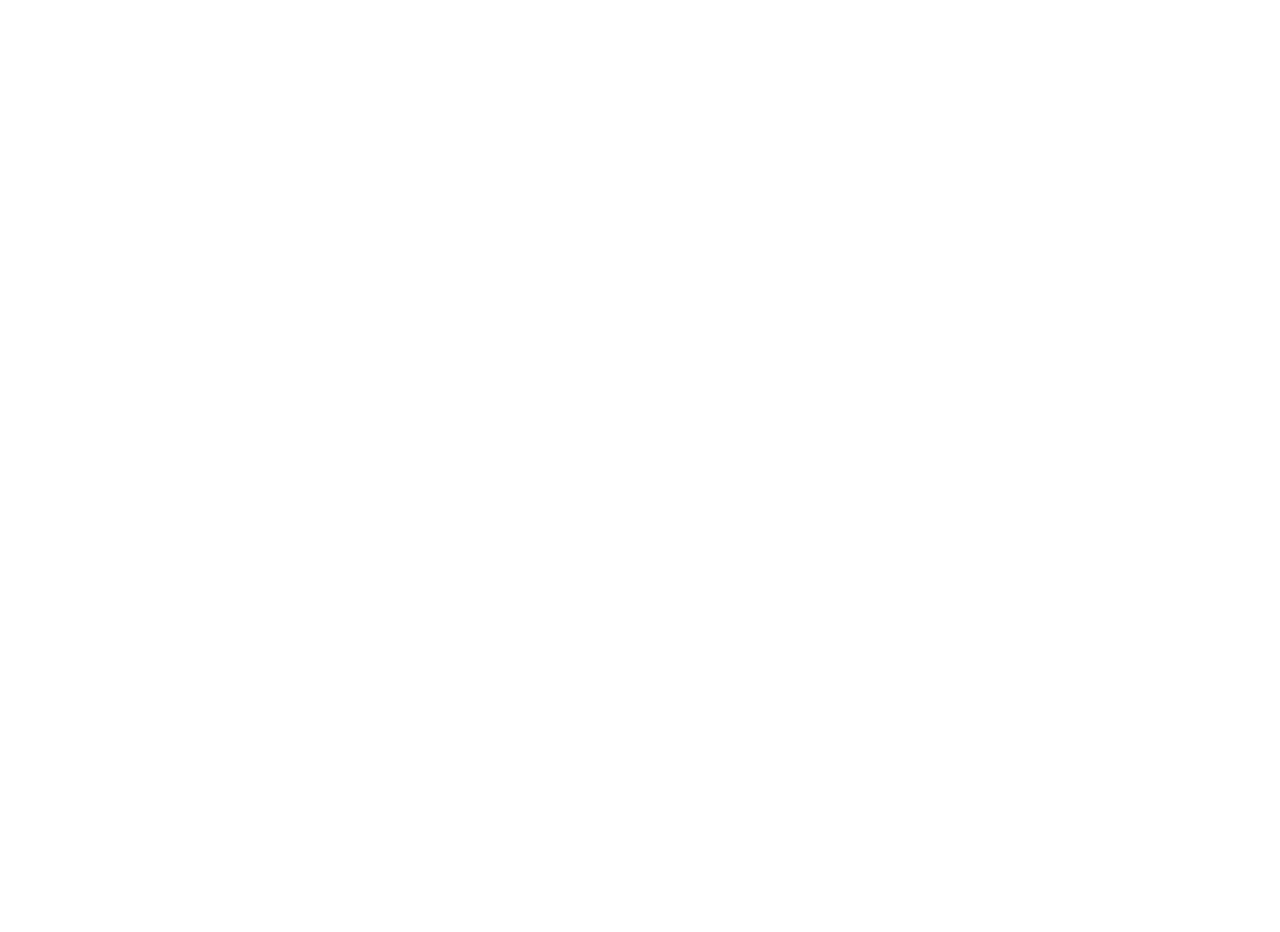
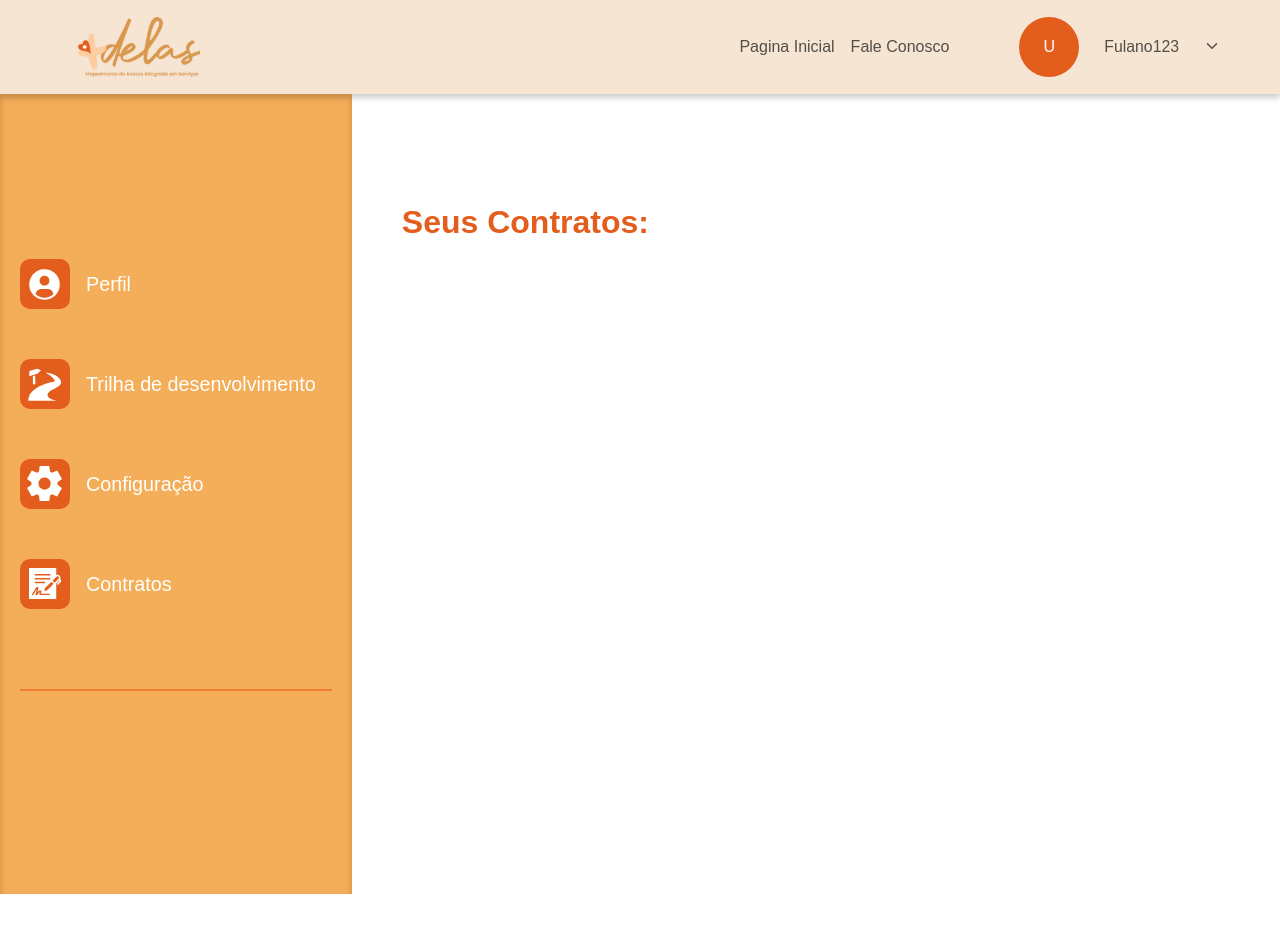
Before and after one commit to maisDelas/projeto-start-web, a React (Vite) app: page /Contratos in a window 1280 px wide. Before the commit this address had no page. Shown: the top 932 px of the page. Before the commit the page ends 800 px from the top, so only its background shows below. Built offline with nearby package versions, Linux system fonts and the light colour scheme.

Commit message:
Puxando atualizações

```diff
--- a/src/App.jsx
+++ b/src/App.jsx
@@ -16,6 +16,7 @@
 import CadastroPrestadora0 from 'pages/cadastroP/Prestadora0'
 import Pessoais from "./pages/pessoais/Pessoais";
 import Configuracao from 'pages/configuracao/Config'
+import Contratos from 'pages/contratosP/Contratos'
 
 
 
@@ -33,6 +34,8 @@
         <Route path="/ConteudoTrilha1" element={<ConteudoTrilha1 />} />
         <Route path="/ConteudoTrilha2" element={<ConteudoTrilha2 />} />
         <Route path="/Configuracao" element={<Configuracao />} />
+        <Route path="/Contratos" element={<Contratos/>} />
+
 
         <Route path="/CadastroTipo" element={<CadastroTipo />} />;
         <Route path="/DadosPessoais" element={<Pessoais />} />;
--- a/src/Components/navbar/Nav.usuario.styles.js
+++ b/src/Components/navbar/Nav.usuario.styles.js
@@ -4,6 +4,7 @@
 export const NavContainer = styled.div`
   background-color: #f6e5d3;
   padding-block:12px;
+  box-shadow: 0px 4px 6px rgba(0, 0, 0, 0.2);
 `
 export const NavContent = styled.div`
   max-width: 1440px;
--- a/src/Components/sidebar/Sidebar.jsx
+++ b/src/Components/sidebar/Sidebar.jsx
@@ -1,6 +1,7 @@
 
 import IconPerfil from 'imagesTrilha/iconPerfilT.svg'
 import IconTrilha from 'imagesTrilha/iconTrilhaT.svg'
+import IconContract from 'imagesTrilha/iconContract.svg'
 import IconConfig from 'imagesTrilha/iconConfigT.svg'
 import IconOut from 'imagesTrilha/Out.svg'
 import {SideBarStyle}  from './Sidebar.styles'
@@ -14,6 +15,7 @@
                 <li><img src={IconPerfil}></img> <a href="/Perfil">Perfil</a></li>
                 <li><img src={IconTrilha}></img> <a href="/Trilha">Trilha de desenvolvimento</a></li>
                 <li><img src={IconConfig}></img> <a href="/Configuracao">Configuração</a></li>
+                <li><img src={IconContract}></img> <a href="/Contratos">Contratos</a></li>
             </ul>
 
             <hr class="linha"></hr>
--- a/src/Components/sidebar/Sidebar.styles.js
+++ b/src/Components/sidebar/Sidebar.styles.js
@@ -3,6 +3,8 @@
 export const SideBarStyle = styled.div`
 
   background-color: #F4AD58;
+  box-shadow: inset 0px 4px 6px rgba(0, 0, 0, 0.2);
+
   display:flex;
   flex-direction:column;
   padding:20px;
--- a/src/pages/configuracao/Config.jsx
+++ b/src/pages/configuracao/Config.jsx
@@ -5,7 +5,7 @@
 import Switch from "react-switch";
 import React, { useState } from 'react';
 import Button from 'Components/botaoGlobal/Button';
-import { MdMargin } from 'react-icons/md';
+
 
 const Configuracao = () => {
     const navigation = useNavigate()
@@ -144,4 +144,4 @@
 }
 
 
-export default Configuracao
+export default Configuracao;
--- /dev/null
+++ b/src/pages/contratosP/Contratos.jsx
@@ -0,0 +1,28 @@
+import * as S from './Contratos.styles'
+import NavU from 'Components/navbar/Nav.usuario'
+import SideBar from 'Components/sidebar/Sidebar'
+import { useNavigate } from 'react-router-dom'
+
+
+const Contratos = () => {
+
+    return (
+
+        <S.PageWrapper>
+            <NavU />
+            <S.PageContent>
+                <SideBar />
+                <S.Contract>
+                    <>
+                    <h1>Seus Contratos: </h1>
+
+
+
+                    </>
+                </S.Contract>
+            </S.PageContent>
+        </S.PageWrapper>
+    )
+}
+
+export default Contratos;
--- /dev/null
+++ b/src/pages/contratosP/Contratos.styles.js
@@ -0,0 +1,22 @@
+import styled from "styled-components";
+
+export const PageWrapper = styled.div`
+    display: flex;
+    flex-direction: column;
+`
+
+export const PageContent = styled.div`
+    display: flex;
+    height:100vh;
+`
+
+export const Contract = styled.div`
+
+h1{
+    color: var(--dark-orange);
+    margin-top:110px;
+    margin-left: 50px;
+
+}
+
+`
```
